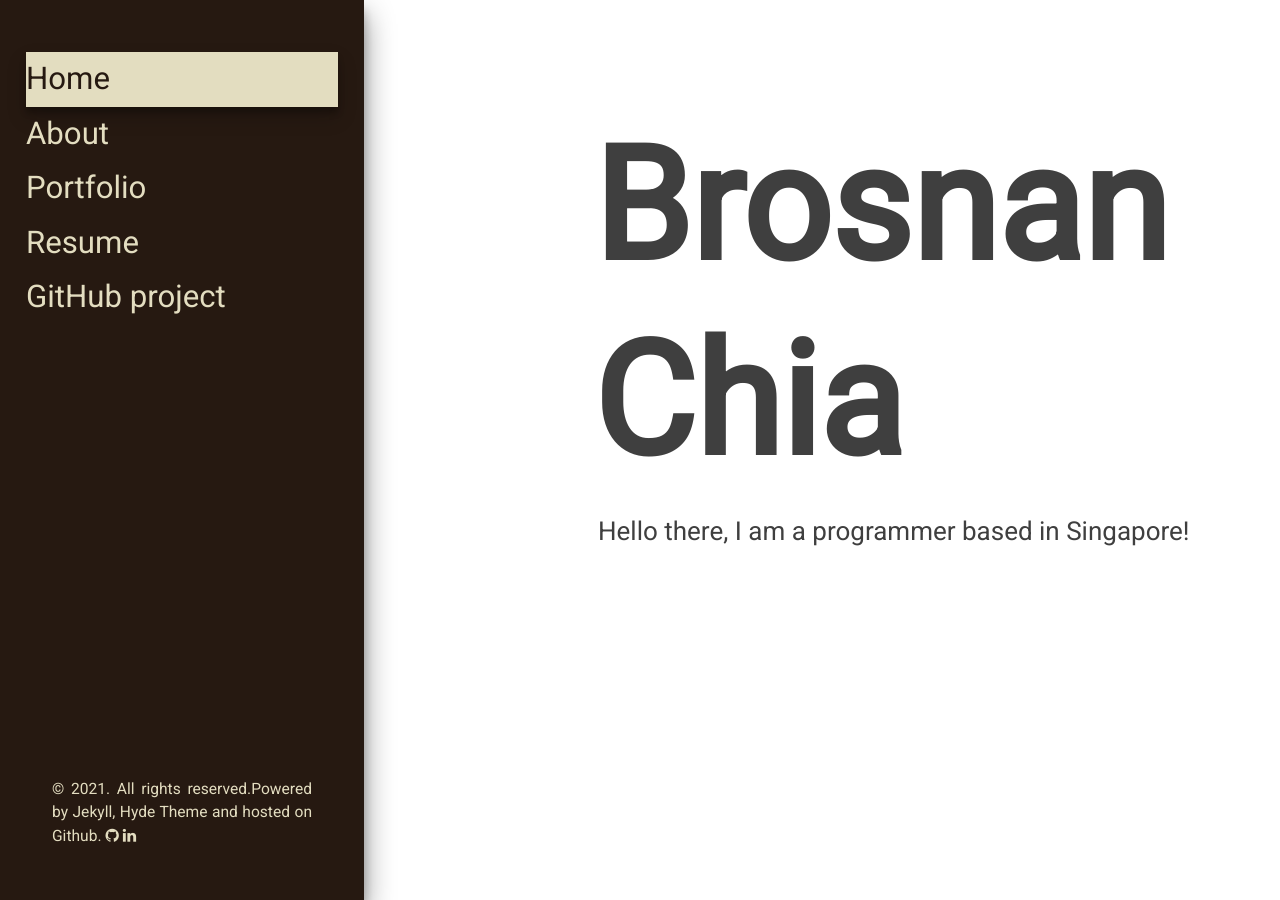
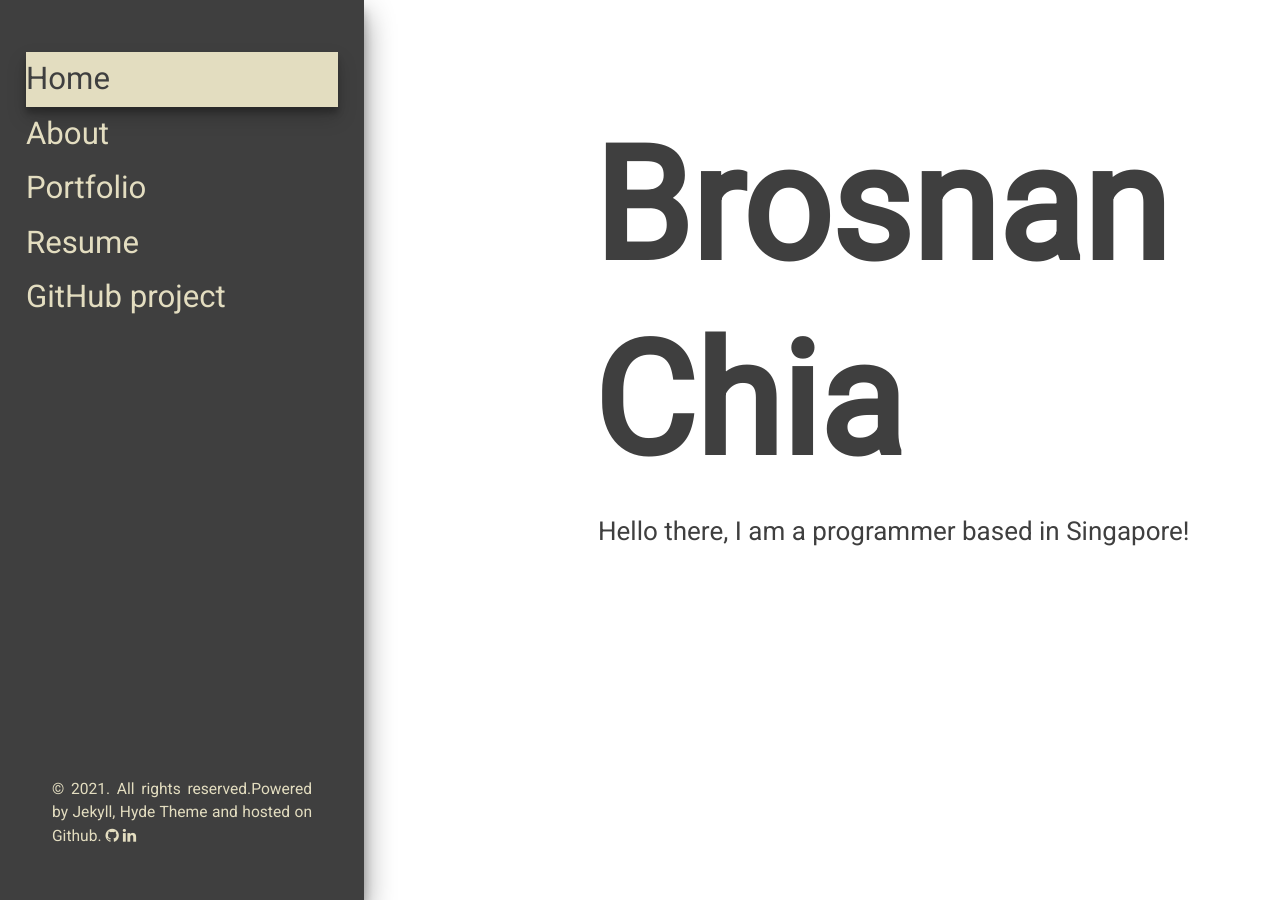
Before and after one commit to broscew/broscew.github.io, a Jekyll site: the page built from index.html, in a window 1280 px wide. Built offline with Jekyll 4.4.1, drawn with Linux system fonts in a browser that asks for light colours; the list of posts is cut into pages by our own code.

Commit message:
tweak sidebar color

```diff
--- a/public/css/hyde.css
+++ b/public/css/hyde.css
@@ -34,7 +34,7 @@
 html {
   font-family: 'Roboto', sans-serif;
   background-color: #ffffff;
-  color: #261911;
+  color: #3f3f3f;
 }
 @media (min-width: 48em) {
   html {
@@ -62,7 +62,7 @@ html {
   text-align: left;
   padding: 2rem 1rem;
   color: #e3ddc0;
-  background-color: #261911;
+  background-color: #3f3f3f;
 }
 @media (min-width: 48em) {
   .sidebar {
@@ -102,7 +102,7 @@ html {
 
 a.sidebar-nav-item:hover,
 a.sidebar-nav-item:focus{
-  color: #261911;
+  color: #3f3f3f;
   background-color: #e3ddc0;
 
   -webkit-box-shadow: 0 10px 20px 0px rgba(0,0,0,0.19), 0 6px 6px 0px rgba(0,0,0,0.23);
@@ -111,7 +111,7 @@ a.sidebar-nav-item:focus{
 }
 
 a.sidebar-nav-item.active {
-  color: #261911;
+  color: #3f3f3f;
   background-color: #e3ddc0;
 
   -webkit-box-shadow: 0 10px 20px 0px rgba(0,0,0,0.19), 0 6px 6px 0px rgba(0,0,0,0.23);
```
